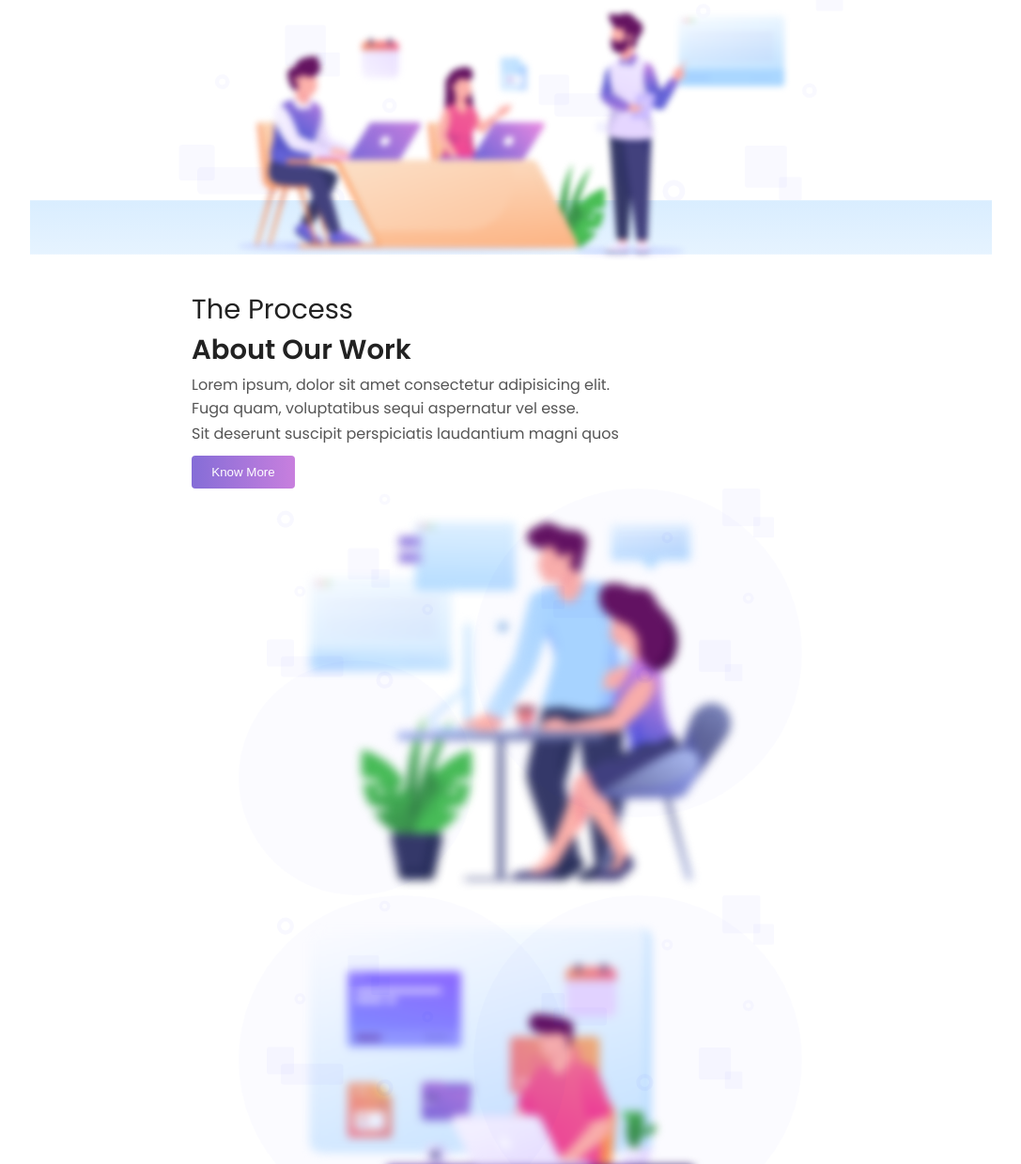
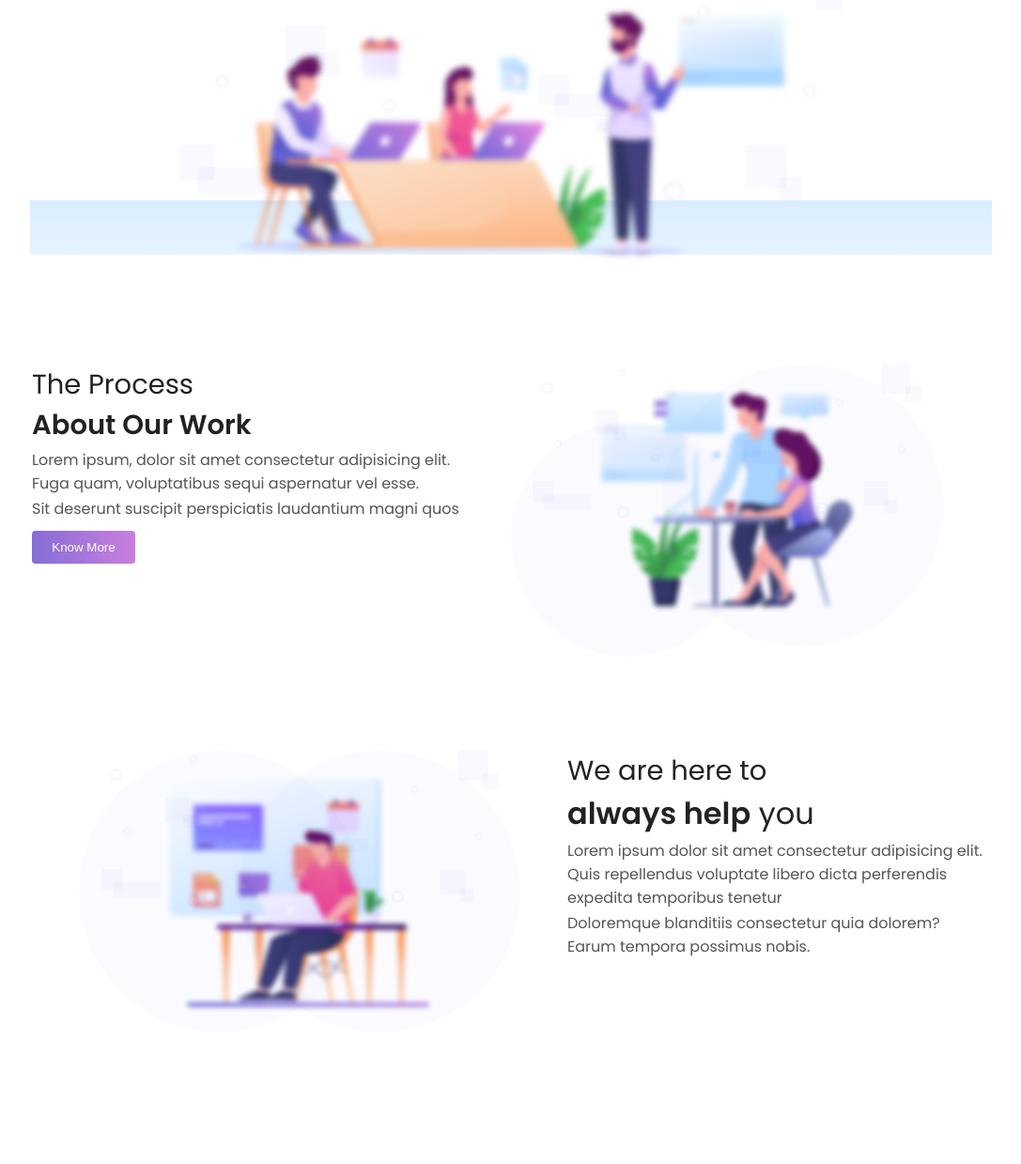
Before and after one commit to HigorDenomar/gotech-free, a plain HTML site: page index.html in a window 1280 px wide. Shown: the part 492-1731 px from the top of the page at 94% size, without its empty margins (96-1183 px from the left). Drawn offline with Linux system fonts and the light colour scheme.

Commit message:
correct session 02

```diff
--- a/style.css
+++ b/style.css
@@ -229,6 +229,9 @@ section#section-01 #retangle {
 
 
 /* Section 02 */
+section#section-02 {
+  padding-top: 20px;
+}
 
 section#section-02 .containers {
   display: flex;
@@ -236,24 +239,26 @@ section#section-02 .containers {
   flex-direction: row;
   max-width: var(--maxWidth);
   width: 100%;
-  padding: 80px;
+  padding: 0 80px 80px 80px;
+}
+
+section#section-02 .containers:first-child {
+  padding: 80px 80px 0 80px;
 }
 
 section#section-02 .containers div.content {
   width: 100%;
-  max-width: 460px;
+  max-width: 460;
+  min-width: 450px;
 }
 
 section#section-02 .containers .imgs {
   display: flex;
-  text-align: center;
   justify-content: center;
   position: relative;
   width: 100%;
   max-width: 600px;
-  min-width: 580px;
   max-height: 580px;
-  min-height: 400px;
   margin: 0 50px;
 }
 
@@ -263,15 +268,14 @@ section#section-02 .containers .imgs {
 }
 
 section#section-02 .containers .imgs img.main {
-  max-width: 80%;
-  min-width: 80%;
+  height: 60%;
   margin-top: 20px;
 }
 
 section#section-02 .containers .imgs .circles {
   position: absolute;
-  width: 350px;
-  height: 350px;
+  width: 300px;
+  height: 300px;
   border-radius: 50%;
   background: #0000FF 0% 0% no-repeat padding-box;
   opacity: 0.01;
@@ -285,7 +289,7 @@ section#section-02 .containers .imgs .circle-01 {
 section#section-02 .containers .imgs .circle-02 {
   width: 250px;
   height: 250px;
-  bottom: 0;
+  bottom: 100px;
   left: 0;
 }
 
```
